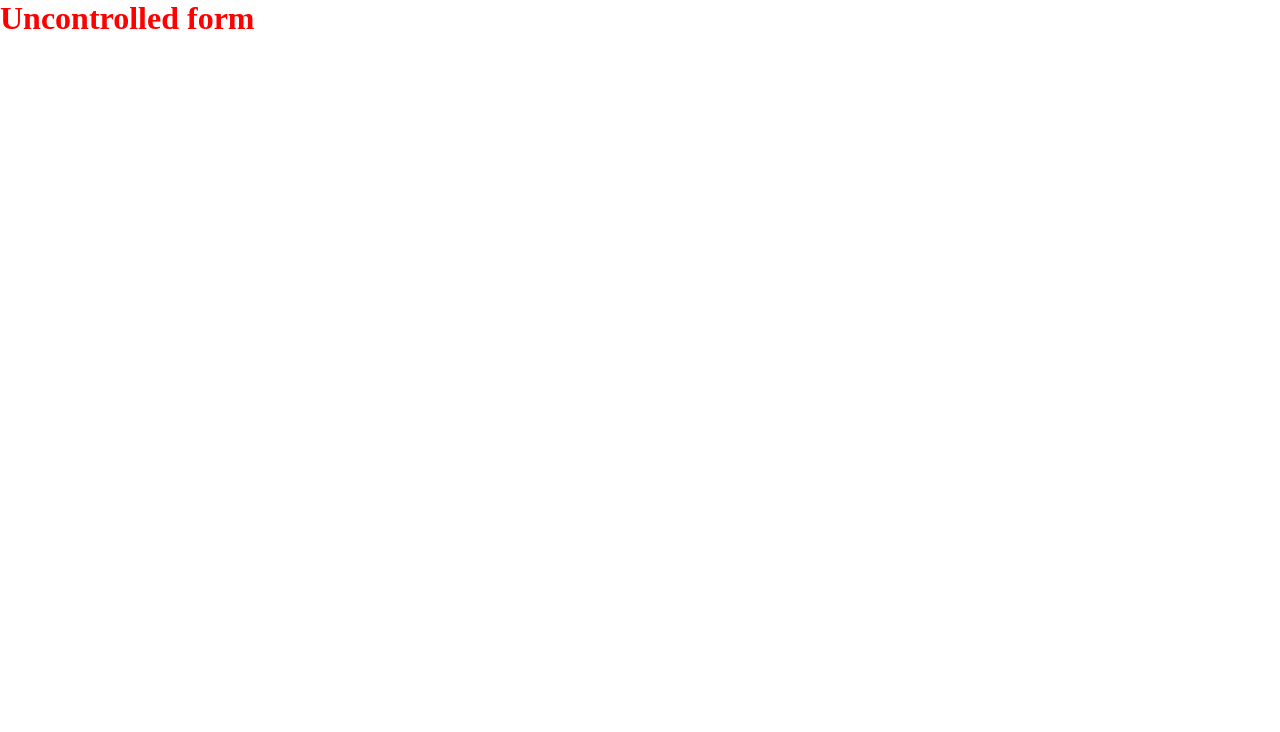
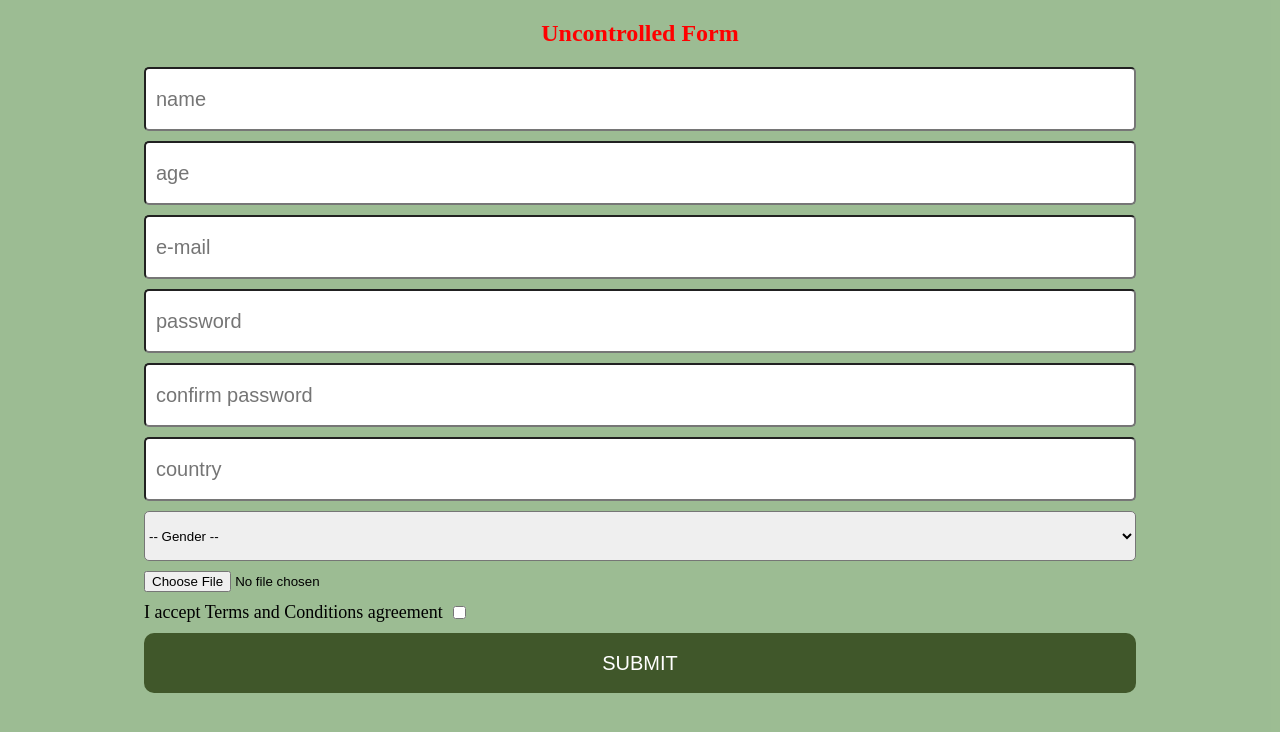
Before and after one commit to patciahevich/React_2025_Q1, a React (Vite) app in the folder forms/: page /uncontrolled in a window 1280 px wide. Shown: the top 732 px of the page. Built offline with nearby package versions, Linux system fonts and the light colour scheme.

Commit message:
feat: implement uncontrolled form

```diff
--- a/forms/src/index.css
+++ b/forms/src/index.css
@@ -37,7 +37,7 @@ main {
 
 p {
   color: red;
-  font-size: 12px;
+  font-size: 16px;
 }
 
 form {
@@ -56,6 +56,13 @@ input[type='number'] {
   padding: 30px 10px;
 
   font-size: 20px;
+  border-radius: 5px;
+}
+
+select {
+  width: 100%;
+  height: 50px;
+
   border-radius: 5px;
 }
 
--- a/forms/src/pages/Controlled.tsx
+++ b/forms/src/pages/Controlled.tsx
@@ -3,15 +3,15 @@ import { SubmitData } from '../utils/types';
 import { yupResolver } from '@hookform/resolvers/yup';
 import { formSchema } from '../utils/validationSchema';
 import { useState } from 'react';
-import convertFileToBase64 from '../utils/convertFile';
 import useForms from '../hooks/useForms';
 import { useNavigate } from 'react-router-dom';
+import { handleFileUpload } from '../utils/helpers';
 
 function Controlled() {
   const {
     register,
     handleSubmit,
-    formState: { errors },
+    formState: { errors, isValid },
   } = useForm({
     mode: 'onBlur',
     resolver: yupResolver(formSchema),
@@ -21,21 +21,6 @@ function Controlled() {
   const navigate = useNavigate();
 
   const [preview, setPreview] = useState<string | null>(null);
-
-  const handleFileUpload = async (
-    event: React.ChangeEvent<HTMLInputElement>
-  ) => {
-    const file = event.target.files?.[0];
-
-    if (file) {
-      try {
-        const base64String = await convertFileToBase64(file);
-        setPreview(base64String);
-      } catch (error) {
-        console.warn(error);
-      }
-    }
-  };
 
   const onSubmit = async (data: SubmitData) => {
     addToControlled({ ...data, image: preview as string });
@@ -92,7 +77,7 @@ function Controlled() {
           <input
             type="file"
             {...register('image')}
-            onChange={handleFileUpload}
+            onChange={(e) => handleFileUpload(e, setPreview)}
           />
         </label>
         {errors.image && <p>{errors.image.message}</p>}
@@ -103,7 +88,9 @@ function Controlled() {
           <input type="checkbox" {...register('terms')} />
         </label>
         {errors.terms && <p>{errors.terms.message}</p>}
-        <button type="submit">submit form</button>
+        <button type="submit" disabled={!isValid}>
+          submit form
+        </button>
       </form>
     </div>
   );
--- a/forms/src/pages/Uncontrolled.tsx
+++ b/forms/src/pages/Uncontrolled.tsx
@@ -1,5 +1,113 @@
+import { ChangeEvent, useState } from 'react';
+import { formSchema } from '../utils/validationSchema';
+import { ValidationError } from 'yup';
+import { handleFileUpload } from '../utils/helpers';
+import useForms from '../hooks/useForms';
+import { useNavigate } from 'react-router-dom';
+
+type Errors = Record<string, string>;
+
 function Uncontrolled() {
-  return <h1>Uncontrolled form</h1>;
+  const [errors, setErrors] = useState<Errors>({});
+  const [preview, setPreview] = useState<string | null>(null);
+  const [files, setFiles] = useState<null | FileList>(null);
+  const { addToUncontrolled } = useForms();
+  const navigate = useNavigate();
+
+  async function handleFileChange(e: ChangeEvent<HTMLInputElement>) {
+    await handleFileUpload(e, setPreview);
+    setFiles(e.target.files);
+  }
+
+  async function handleSubmit(e: React.FormEvent<HTMLFormElement>) {
+    e.preventDefault();
+
+    const form = (e.target as HTMLFormElement).elements as unknown as Record<
+      string,
+      HTMLInputElement
+    >;
+
+    const submitData = {
+      name: form.name.value,
+      age: Number(form.age.value),
+      email: form.email.value,
+      password: form.password.value,
+      confirmPassword: form.confirmPassword.value,
+      country: form.country.value,
+      gender: form.gender.value,
+      terms: form.terms.checked,
+      image: files,
+    };
+
+    try {
+      await formSchema.validate(submitData, { abortEarly: false });
+      setErrors({});
+      addToUncontrolled({ ...submitData, image: preview as string });
+      navigate('/');
+    } catch (err) {
+      if (err instanceof ValidationError) {
+        const newErrors: Errors = {};
+        err.inner.forEach((error) => {
+          if (error.path) {
+            if (error.path === 'password') {
+              newErrors[error.path] = error.errors[0];
+            } else {
+              newErrors[error.path] = error.message;
+            }
+          }
+        });
+        setErrors(newErrors);
+      } else {
+        console.warn(err);
+      }
+    }
+  }
+
+  return (
+    <div className="wrapper">
+      <h2> Uncontrolled Form</h2>
+      <form onSubmit={(e: React.FormEvent<HTMLFormElement>) => handleSubmit(e)}>
+        <input type="text" placeholder="name" name="name" />
+        {errors.name && <p>{errors.name}</p>}
+        <input type="number" placeholder="age" name="age" />
+        {errors.age && <p>{errors.age}</p>}
+        <input type="text" placeholder="e-mail" name="email" />
+        {errors.email && <p>{errors.email}</p>}
+        <input type="text" placeholder="password" name="password" />
+        {errors.password && <p>{errors.password}</p>}
+        <input
+          type="text"
+          placeholder="confirm password"
+          name="confirmPassword"
+        />
+        {errors.confirmPassword && <p>{errors.confirmPassword}</p>}
+        <input type="text" placeholder="country" name="country" />
+        {errors.country && <p>{errors.country}</p>}
+        <select defaultValue="" name="gender">
+          <option value="" disabled>
+            -- Gender --
+          </option>
+          <option value="male">Male</option>
+          <option value="female">Female</option>
+          <option value="other">Other</option>
+        </select>
+        {errors.gender && <p>{errors.gender}</p>}
+        <input
+          type="file"
+          name="image"
+          onChange={async (e) => await handleFileChange(e)}
+        />
+        {errors.image && <p>{errors.image}</p>}
+        {preview && <img src={preview} alt="preview" />}
+        <label>
+          <span>I accept Terms and Conditions agreement</span>
+          <input type="checkbox" name="terms" />
+          {errors.terms && <p>{errors.terms}</p>}
+        </label>
+        <button type="submit">submit</button>
+      </form>
+    </div>
+  );
 }
 
 export default Uncontrolled;
--- /dev/null
+++ b/forms/src/utils/helpers.ts
@@ -0,0 +1,17 @@
+import convertFileToBase64 from './convertFile';
+
+export const handleFileUpload = async (
+  event: React.ChangeEvent<HTMLInputElement>,
+  callback: (file: string) => void
+) => {
+  const file = event.target.files?.[0];
+
+  if (file) {
+    try {
+      const base64String = await convertFileToBase64(file);
+      callback(base64String);
+    } catch (error) {
+      console.warn(error);
+    }
+  }
+};
--- a/forms/src/utils/validationSchema.ts
+++ b/forms/src/utils/validationSchema.ts
@@ -51,7 +51,7 @@ export const formSchema = yup.object().shape({
     .required('You should confirm your password')
     .oneOf([yup.ref('password')], 'Passwords should match'),
   country: yup.string().required('Country is required'),
-  gender: yup.string().required(),
+  gender: yup.string().required('Please, choose gender'),
   image: yup
     .mixed<FileList>()
     .test(
```
